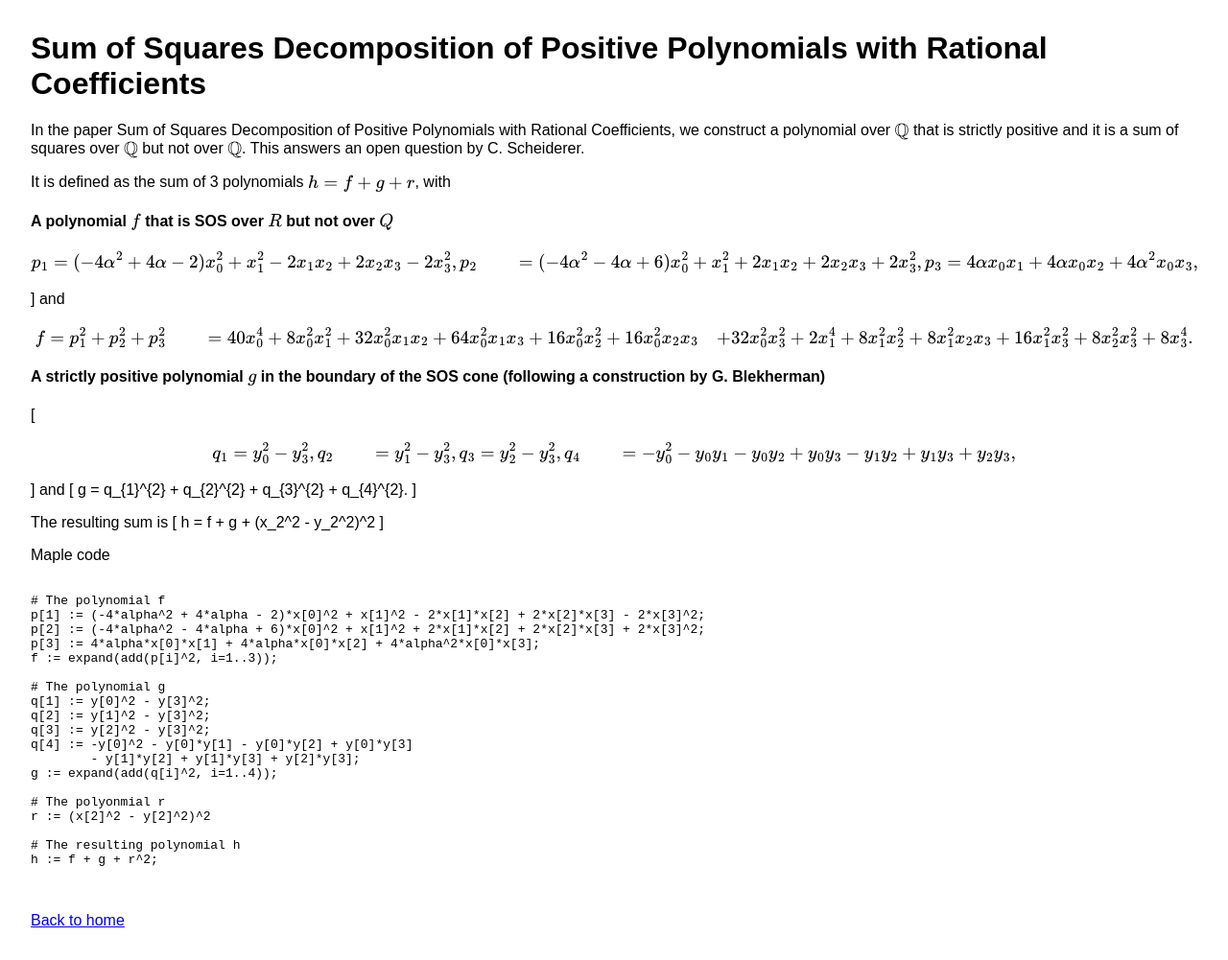
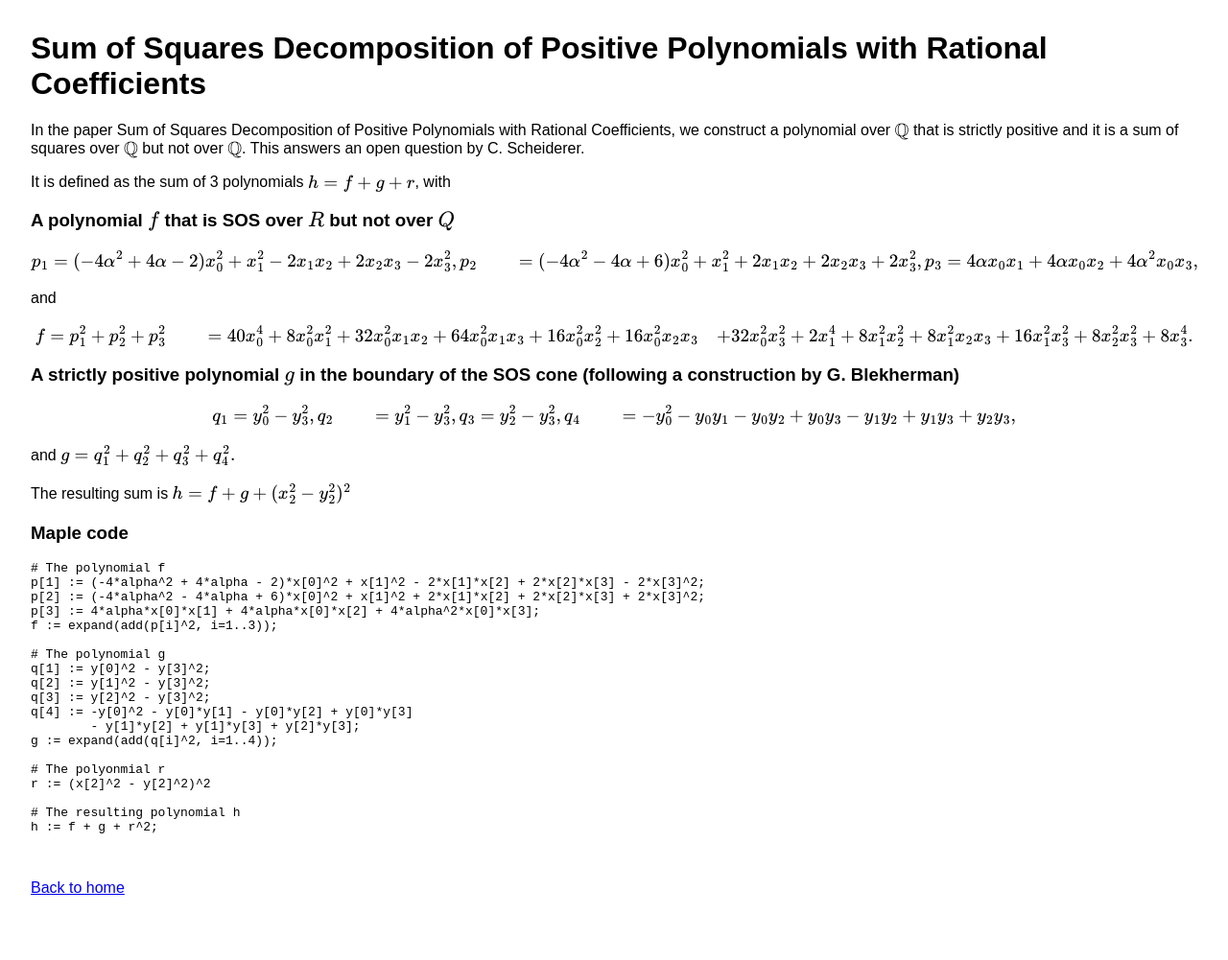
Before and after one commit to slap/sos-encyclopedia, a Jekyll site: the page built from _polynomials/laplagne_positiveNotRational.md, in a window 1280 px wide. Shown: the whole page at 96% size. Built offline with Jekyll 4.4.1, drawn with Linux system fonts in a browser that asks for light colours; after the commit the page ends 967 px from its top, so only the background shows below that.

````diff
--- a/_polynomials/laplagne_positiveNotRational.md
+++ b/_polynomials/laplagne_positiveNotRational.md
@@ -15,14 +15,13 @@ This answers an open question by C. Scheiderer.
 
 It is defined as the sum of 3 polynomials $h = f + g + r$, with
 
-#### A polynomial $f$ that is SOS over $R$ but not over $Q$
+### A polynomial $f$ that is SOS over $R$ but not over $Q$
 
 \begin{aligned}
 p_{1} &= (-4\alpha^{2} + 4\alpha - 2)x_{0}^{2} + x_{1}^{2} - 2x_{1}x_{2} + 2x_{2}x_{3} - 2x_{3}^{2}, \\
 p_{2} &= (-4\alpha^{2} - 4\alpha + 6)x_{0}^{2} + x_{1}^{2} + 2x_{1}x_{2} + 2x_{2}x_{3} + 2x_{3}^{2}, \\
 p_{3} &= 4\alpha x_{0}x_{1} + 4\alpha x_{0}x_{2} + 4\alpha^{2} x_{0}x_{3},
 \end{aligned}
-\]
 and
 \begin{aligned}
 f &= p_{1}^{2} + p_{2}^{2} + p_{3}^{2} \\
@@ -30,8 +29,7 @@ f &= p_{1}^{2} + p_{2}^{2} + p_{3}^{2} \\
   &\quad + 32x_{0}^{2}x_{3}^{2} + 2x_{1}^{4} + 8x_{1}^{2}x_{2}^{2} + 8x_{1}^{2}x_{2}x_{3} + 16x_{1}^{2}x_{3}^{2} + 8x_{2}^{2}x_{3}^{2} + 8x_{3}^{4}.
 \end{aligned}
 
-#### A strictly positive polynomial $g$ in the boundary of the SOS cone (following a construction by G. Blekherman)
-\[
+### A strictly positive polynomial $g$ in the boundary of the SOS cone (following a construction by G. Blekherman)
 \begin{aligned}
 q_{1} &= y_{0}^{2} - y_{3}^{2}, \\
 q_{2} &= y_{1}^{2} - y_{3}^{2}, \\
@@ -39,21 +37,18 @@ q_{3} &= y_{2}^{2} - y_{3}^{2}, \\
 q_{4} &= -y_{0}^{2} - y_{0}y_{1} - y_{0}y_{2} + y_{0}y_{3}
          - y_{1}y_{2} + y_{1}y_{3} + y_{2}y_{3},
 \end{aligned}
-\]
 and
-\[
+$$
 g = q_{1}^{2} + q_{2}^{2} + q_{3}^{2} + q_{4}^{2}.
-\]
+$$
 
 The resulting sum is
-\[
+$$
 h = f + g + (x_2^2 - y_2^2)^2
-\]
+$$
 
-
-Maple code
+### Maple code
 ```ruby
-
 # The polynomial f
 p[1] := (-4*alpha^2 + 4*alpha - 2)*x[0]^2 + x[1]^2 - 2*x[1]*x[2] + 2*x[2]*x[3] - 2*x[3]^2;
 p[2] := (-4*alpha^2 - 4*alpha + 6)*x[0]^2 + x[1]^2 + 2*x[1]*x[2] + 2*x[2]*x[3] + 2*x[3]^2;
````
